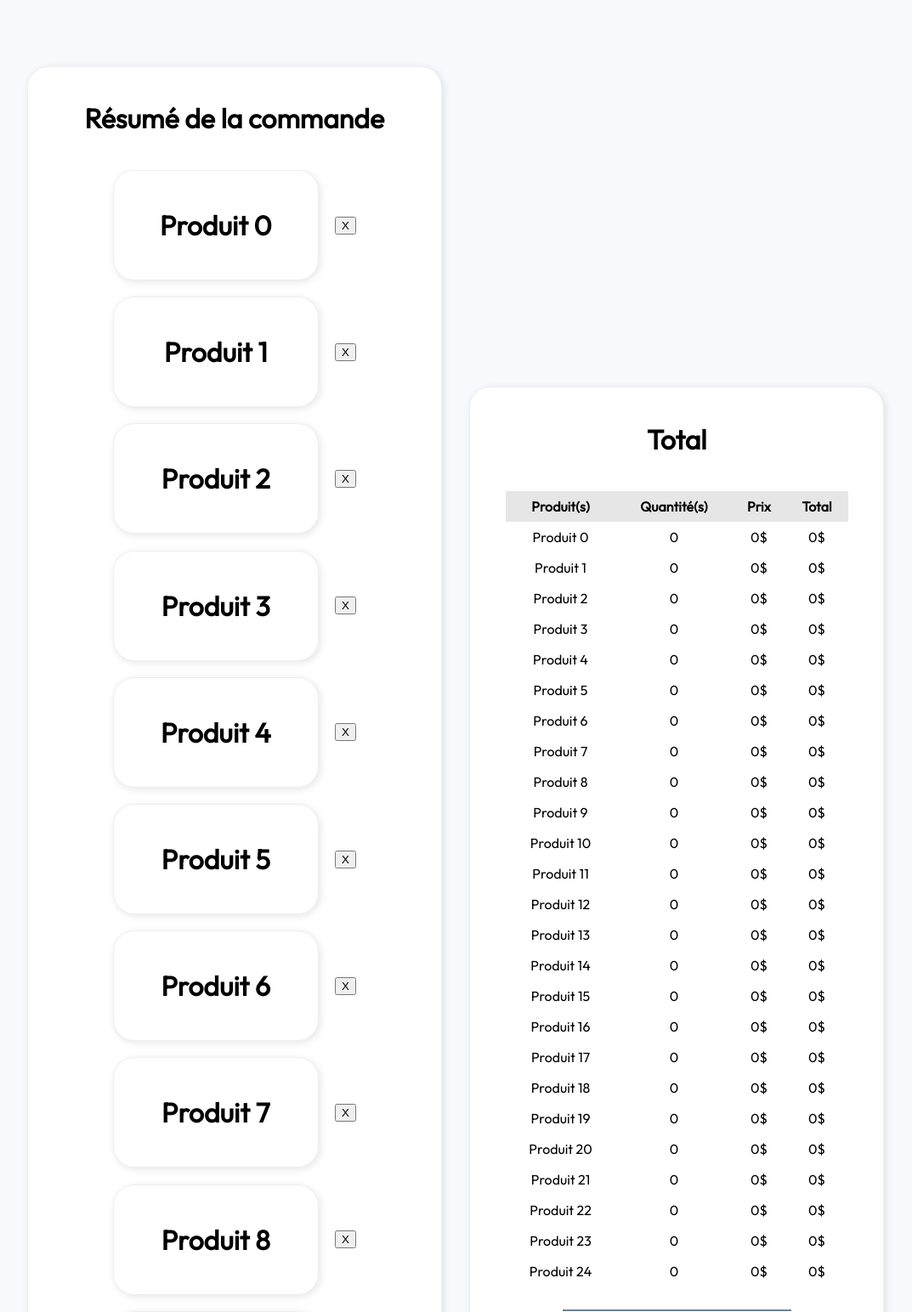
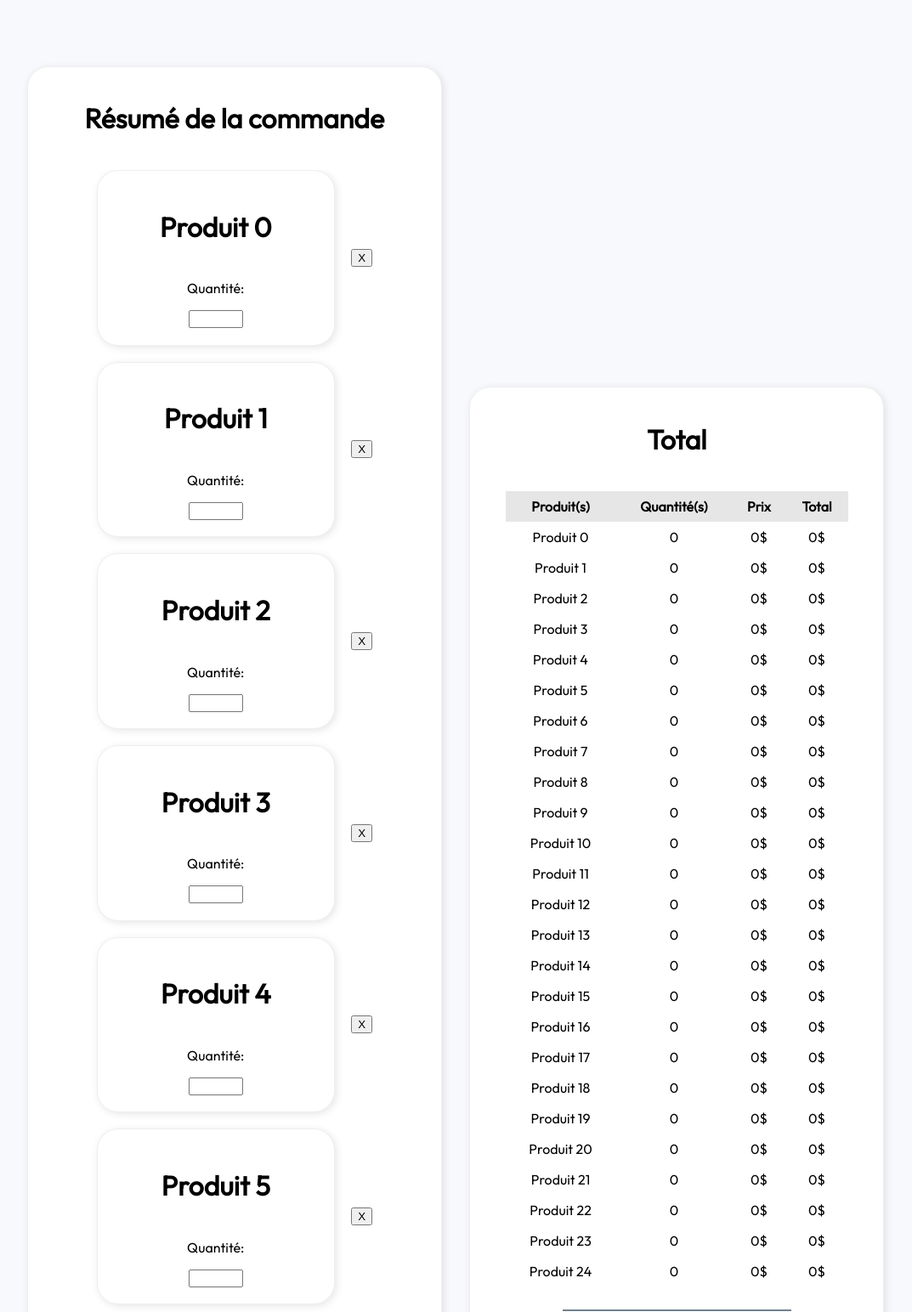
Before and after one commit to HugoFAURE99/restoweb, a PHP site: page /features/panier/panier.php in a window 1280 px wide. Shown: the part 283-1827 px from the top of the page at 85% size, without its empty margins (104-1177 px from the left). Run offline with PHP 8.4, Linux system fonts and the light colour scheme.

Commit message:
modified cart product card height and added a padding

```diff
--- a/src/features/panier/panier.css
+++ b/src/features/panier/panier.css
@@ -48,7 +48,7 @@
 
 .product_card {
     width: 15rem;
-    height: 8rem;
+    padding: 1.2rem;
     display: flex;
     flex-direction: column;
     align-items: center;
--- a/src/features/panier/panier.php
+++ b/src/features/panier/panier.php
@@ -22,6 +22,8 @@
                         echo "<div class='product_line'>";
                         echo "<div class='product_card'>
                                 <h2>Produit $i</h2>
+                                <p>Quantité: </p>
+                                <input type='number' min='0' max='100'>
                             </div>";
                         echo "<button class='delete_product'>X</button>";
                         echo "</div>";
@@ -29,6 +31,8 @@
                     }
                 ?>
             </div>
+            <a href=<?php $_SERVER['PHP_SELF']; ?>>Valider les changements</a>
+
         </div>
         <div class="cart_container">
             <h1>Total</h1>
```
